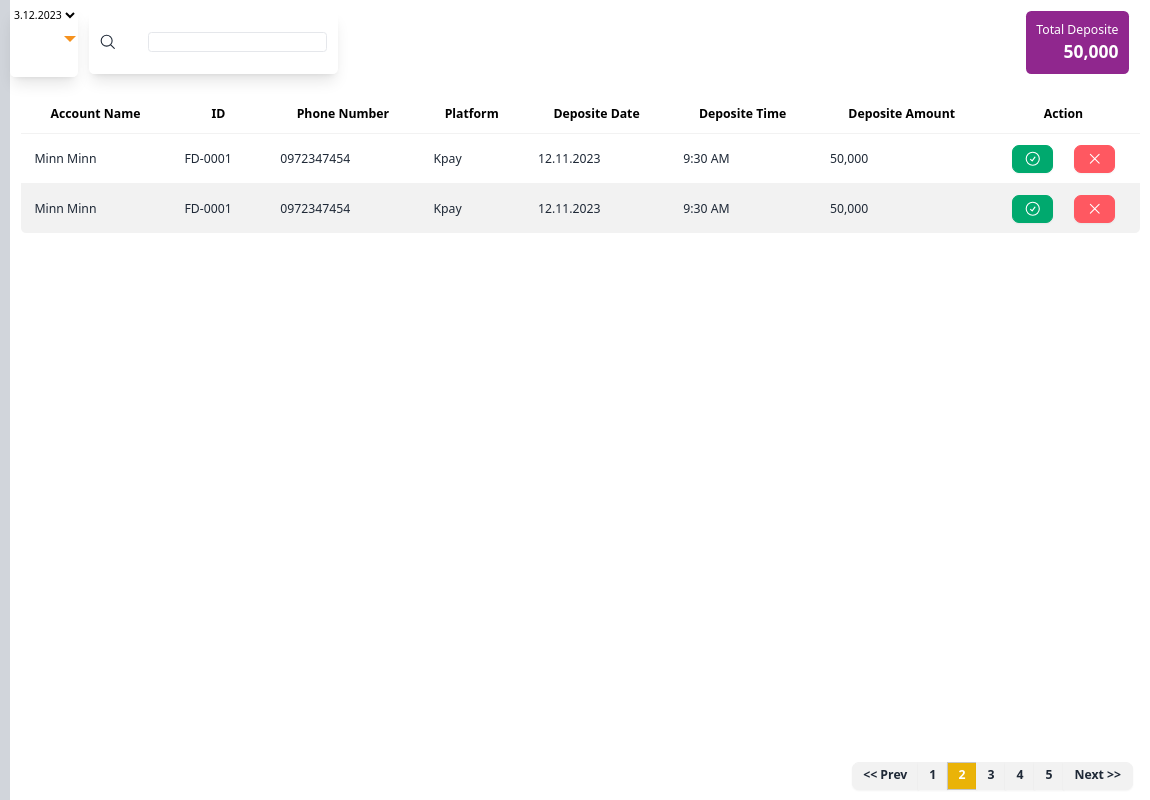
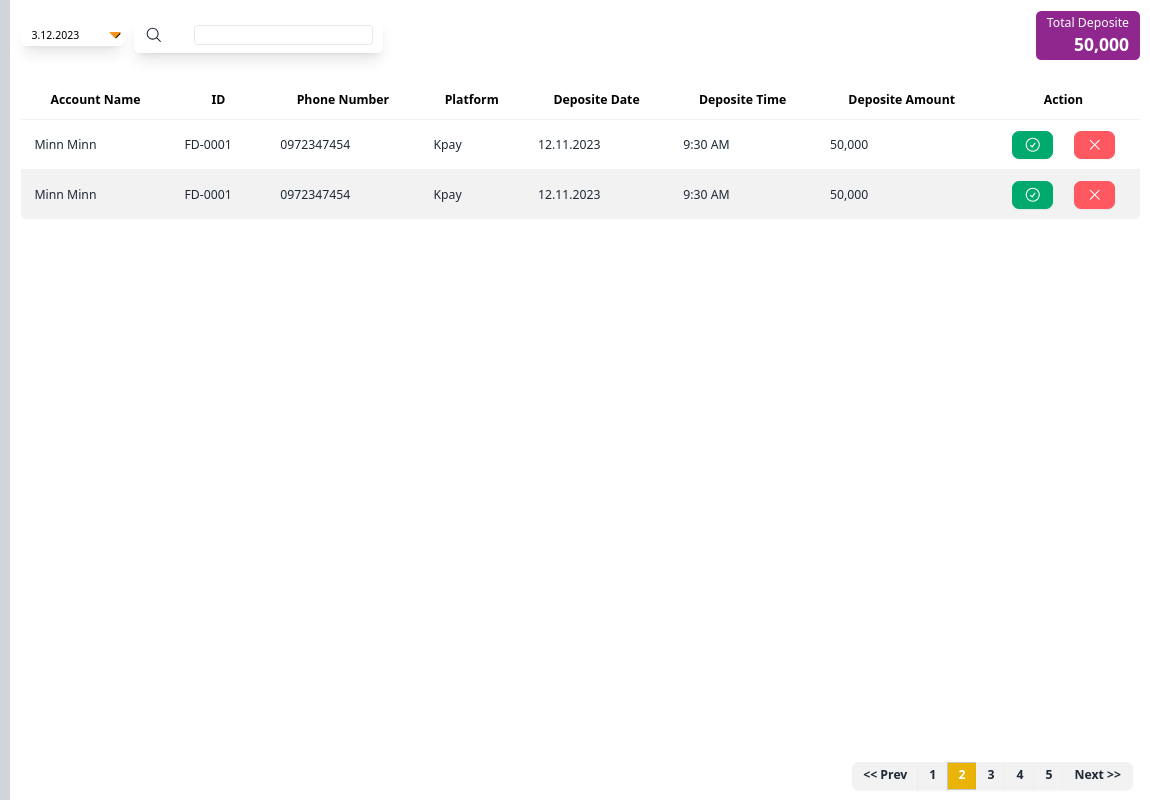
Before and after one commit to Dynamic1819/BettingSite, a plain HTML site: page public/user-withdraw.html in a window 1280 px wide. Shown: the full height of the page, 130-1280 px from the left. Drawn offline with Linux system fonts and the light colour scheme.

Commit message:
minor edit

```diff
--- a/public/user-withdraw.html
+++ b/public/user-withdraw.html
@@ -42,14 +42,14 @@
 
         </div>
         <div class="drawer-content">
-            <section class="flex justify-between">
-                <div class="flex flex-wrap">
-                    <div class="date-box">
-                        <select name="" id="" class="select-box">
+            <section class="flex justify-between items-center">
+                <div class="date-container">
+                    <div class="date-box mx-3">
+                        <select name="" id="" class="select-box select-xs w-full">
                             <option value="">3.12.2023</option>
                         </select>
                     </div>
-                    <div class="flex items-center gap-x-3 m-3 shadow-lg rounded-md">
+                    <div class="flex items-center gap-x-3 shadow-lg rounded-md">
                         <span class="px-3">
                             <svg xmlns="http://www.w3.org/2000/svg" fill="none" viewBox="0 0 24 24" stroke-width="1.5" stroke="currentColor" class="lg:w-5 lg:h-5 md:w-4 md:h-4">
                                 <path stroke-linecap="round" stroke-linejoin="round" d="m21 21-5.197-5.197m0 0A7.5 7.5 0 1 0 5.196 5.196a7.5 7.5 0 0 0 10.607 10.607Z" />
@@ -61,8 +61,8 @@
                     </div>
                 </div>
 
-                <div class="flex items-center m-3">
-                    <div class="flex flex-col bgpur items-end p-3 mx-3 rounded-md">
+                <div class="flex items-center m-3 w-1/3 justify-end">
+                    <div class="flex flex-col bgpur items-end px-3 py-1 rounded-md">
                         <span>Total Deposite</span>
                         <span class="lg:text-xl font-semibold">50,000</span>
                     </div>
--- a/src/style.css
+++ b/src/style.css
@@ -43,13 +43,13 @@
     @apply w-5 h-5;
 }
 .date-container{
-    @apply flex md:flex-wrap lg:flex-nowrap justify-between w-full md:pr-1;
+    @apply flex md:flex-wrap lg:flex-nowrap w-full md:pr-1;
 }
 .date-box{
     @apply shadow-lg my-2 rounded-md text-xs relative overflow-hidden;
 }
 .date-box::after{
-    @apply absolute border-x-[6.5px] border-t-[6.5px] border-x-transparent border-t-[#F6921E] top-[41%] right-[2.5px] z-[98];
+    @apply absolute border-x-[6.5px] border-t-[6.5px] border-x-transparent border-t-[#F6921E] top-[7.3px] right-[2.7px] z-[98];
     content: " ";
 }
 
@@ -176,7 +176,7 @@
 
 /* Active Balance User */
 .act-user{
-    @apply flex items-center p-3 mx-3 rounded-md md:h-8 lg:h-12;
+    @apply flex items-center px-3 py-1 rounded-md md:h-8 lg:h-12;
 }
 .btn-active{
     @apply bg-yellow-500 text-white;
```
Also changed, not shown: public/index.html (+1 -1 lines), public/user-referral.html (+6 -6 lines), public/user-track.html (+7 -3 lines), public/user-w-history.html (+6 -6 lines), public/style.css.
